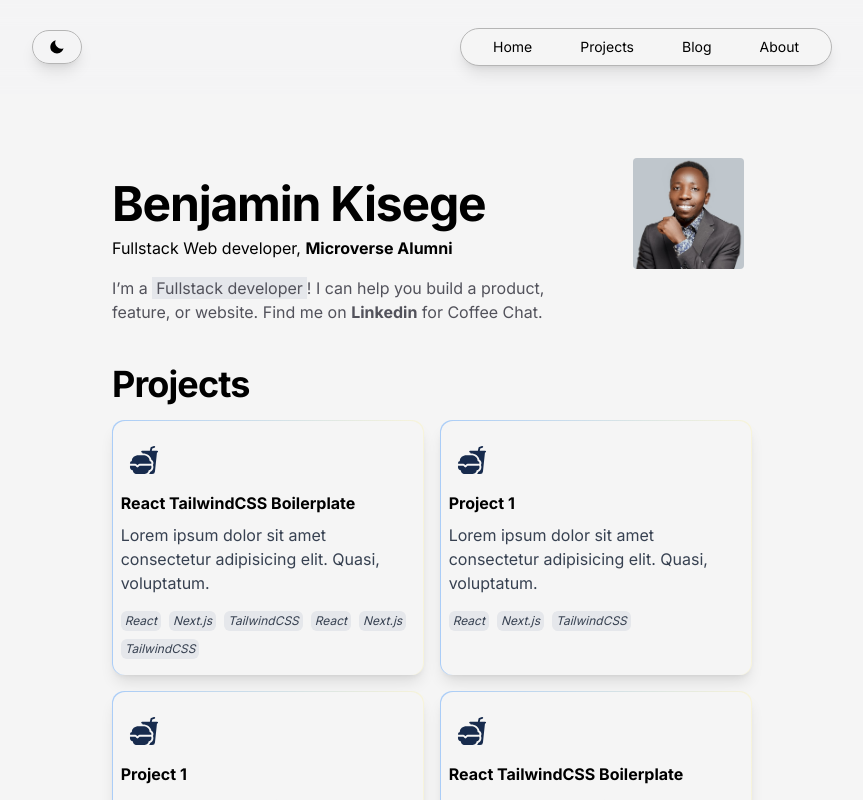
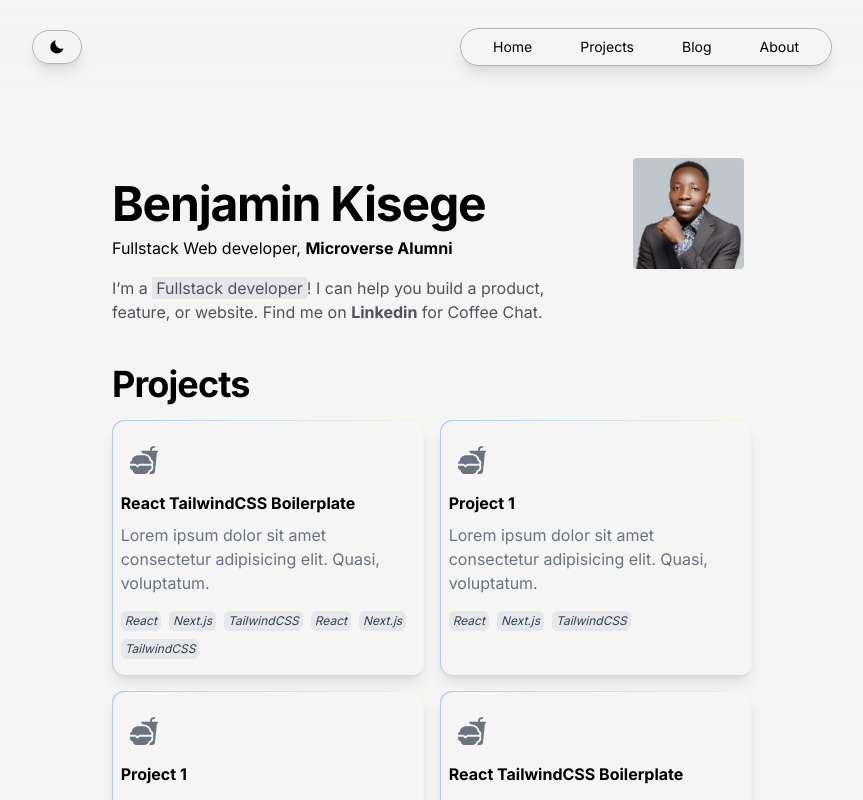
Before and after one commit to iambenkis/Portfolio-2.0, a Next.js app: page / in a window 1280 px wide. Shown: the top 800 px of the page, without its empty margins (208-1071 px from the left). Built offline with nearby package versions, Linux system fonts and the light colour scheme.

Commit message:
Update project comp dark mode

```diff
--- a/src/data/projects/index.jsx
+++ b/src/data/projects/index.jsx
@@ -109,10 +109,14 @@ export default function ProjectItems(props) {
           target="_blaket"
           className="p-[.7px] bg-gradient-to-r from-blue-400/50 to-transparent rounded-xl shadow-lg  hover:bg-gradient-to-r from-blue-200/50 to-yellow-200/25 transition duration-500"
         >
-          <div className="p-2 bg-neutral-100 rounded-xl w-full h-full hover:bg-gradient-to-r from-blue-200/50 to-yellow-200/25 transition duration-500">
-            <IoFastFood className="text-[#172b4d] text-3xl mx-2 my-4" />
-            <h3 className="font-bold">{project.name}</h3>
-            <p className="text-[#374151] my-2">{project.description}</p>
+          <div className="p-2 bg-neutral-100 dark:bg-gray-900 rounded-xl w-full h-full hover:bg-gradient-to-r from-blue-200/50 to-yellow-200/25 transition duration-500">
+            <IoFastFood className="text-gray-500 dark:text-white text text-3xl mx-2 my-4" />
+            <h3 className="font-bold text-black dark:text-white">
+              {project.name}
+            </h3>
+            <p className="text-gray-500 my-2 dark:text-white">
+              {project.description}
+            </p>
             <ul className="flex flex-wrap mt-4">
               {project.stacks &&
                 project.stacks.map((stack, index) => (
```
